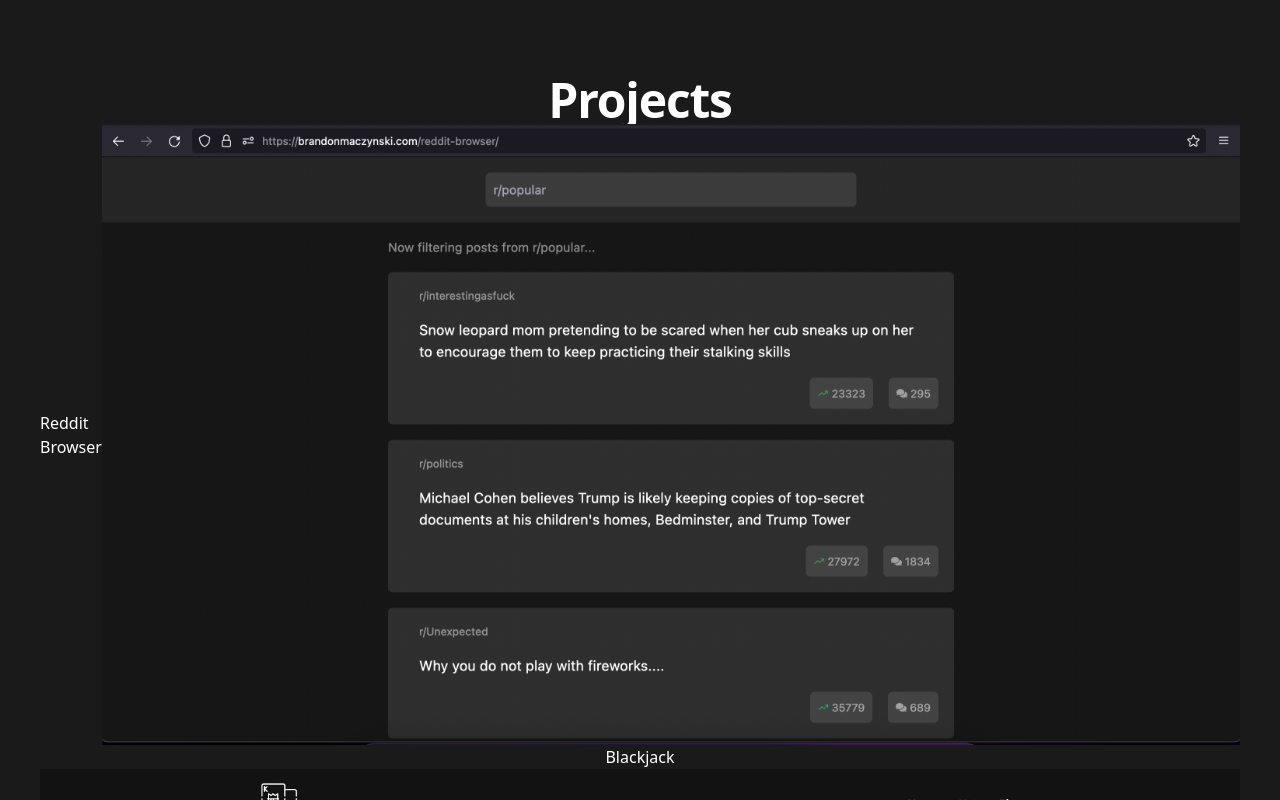
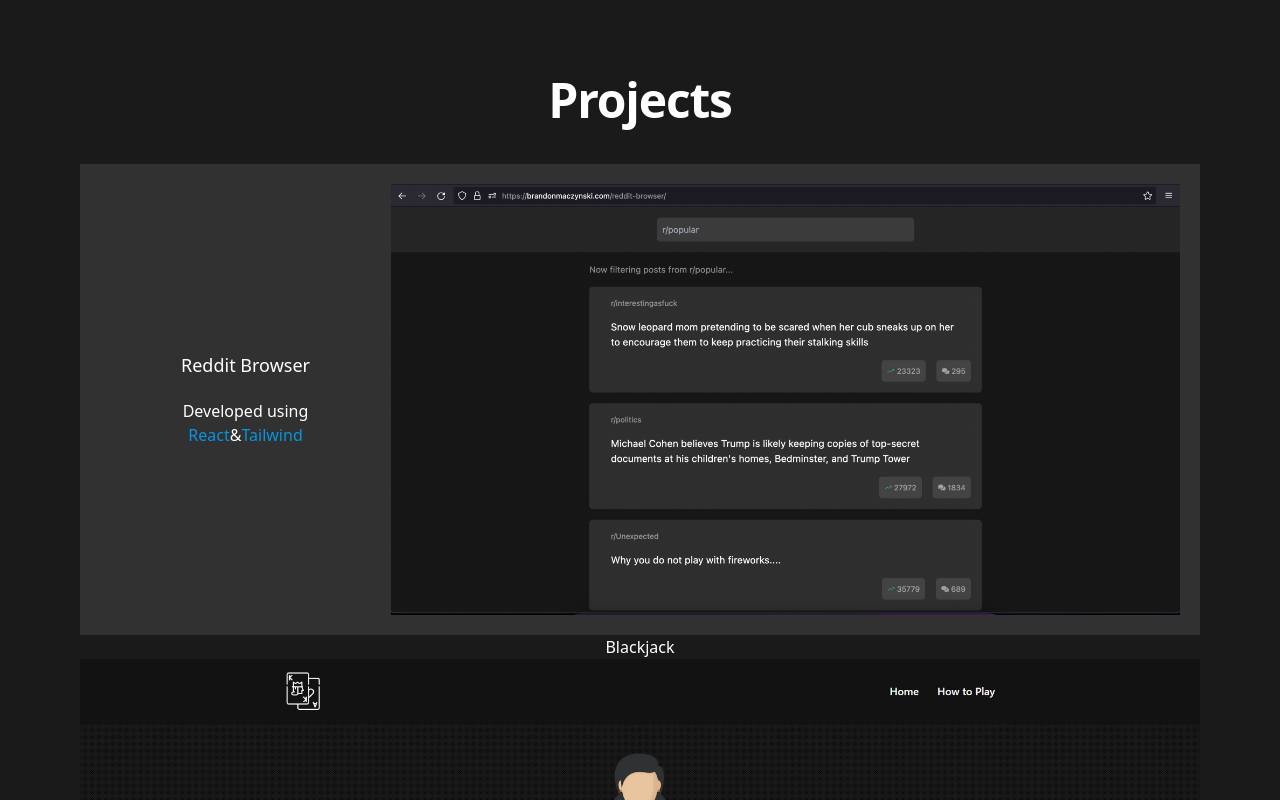
Before and after one commit to Goastio/old-port, a React (Create React App) app: page / in a window 1280 px wide. Shown: the part 1760-2560 px from the top of the page. Built offline with nearby package versions, Linux system fonts and the light colour scheme.

Commit message:
projects section css

```diff
--- a/src/components/Main.js
+++ b/src/components/Main.js
@@ -43,7 +43,7 @@
             data-aos-delay="150"
             className="text-center text-4xl font-thin"
           >
-            I'm a front-end web developer
+            I'm a front-end developer
           </div>
         </div>
         <div data-aos="fade-up" data-aos-delay="150" className="text-center py-5">
--- a/src/components/Projects.js
+++ b/src/components/Projects.js
@@ -9,7 +9,7 @@
 
 function Projects({ setIsActive }) {
   const { ref, inView } = useInView({
-    threshold: 0.1,
+    threshold: 0.3,
   });
 
   useEffect(() => {
@@ -20,18 +20,26 @@
 
   return (
     <>
-      <div ref={ref} id="projects" className="flex p-10 flex-col bg-[#1A1A1A]">
+      <div
+        ref={ref}
+        id="projects"
+        className="flex md:p-10 flex-col bg-[#1A1A1A]"
+      >
         <div className="w-full flex justify-center font-bold tracking-tight text-5xl text-white">
           Projects
         </div>
-        <div className="flex flex-col min-h-screen">
-          <div className="flex flex-col w-full text-white">
-            <div className="flex w-full justify-center">
-              <div
-                data-aos="fade-left"
-                className="flex items-center justify-center font-medium"
-              >
-                Reddit Browser
+        <div className="flex flex-col min-h-screen md:justify-center py-5 md:p-10">
+          <div className="flex w-full flex-col text-white">
+            <div className="flex w-full flex-col md:flex-row justify-center p-5 bg-white bg-opacity-10">
+              <div className="flex flex-col justify-center items-center w-full gap-5">
+                <span className="text-sm md:text-lg"> Reddit Browser </span>
+                <div className="flex flex-col w-full items-center">
+                  <span className="md:text-base text-xs">Developed using</span>
+                  <div className="flex">
+                    <span className="text-[#0794E0]">React</span> &
+                    <span className="text-[#0794E0]">Tailwind</span>
+                  </div>
+                </div>
               </div>
               <div className="hover:scale-95 transition duration-100">
                 <a href="/reddit-browser">
```
